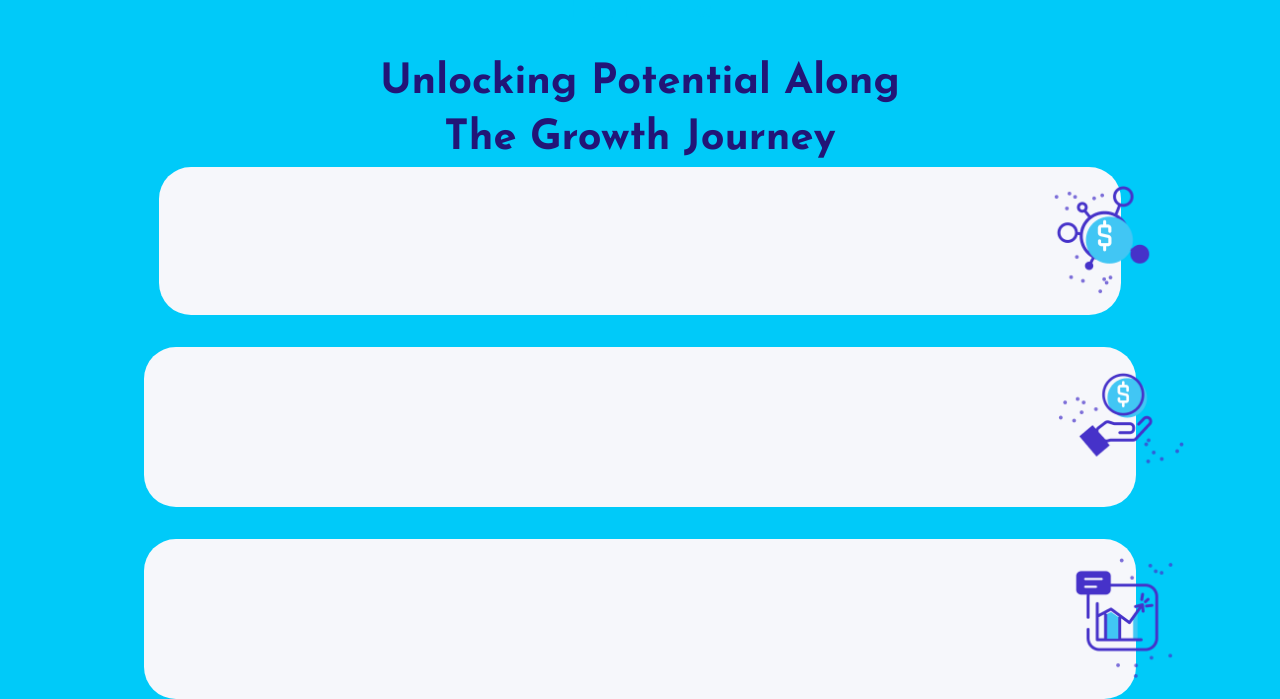
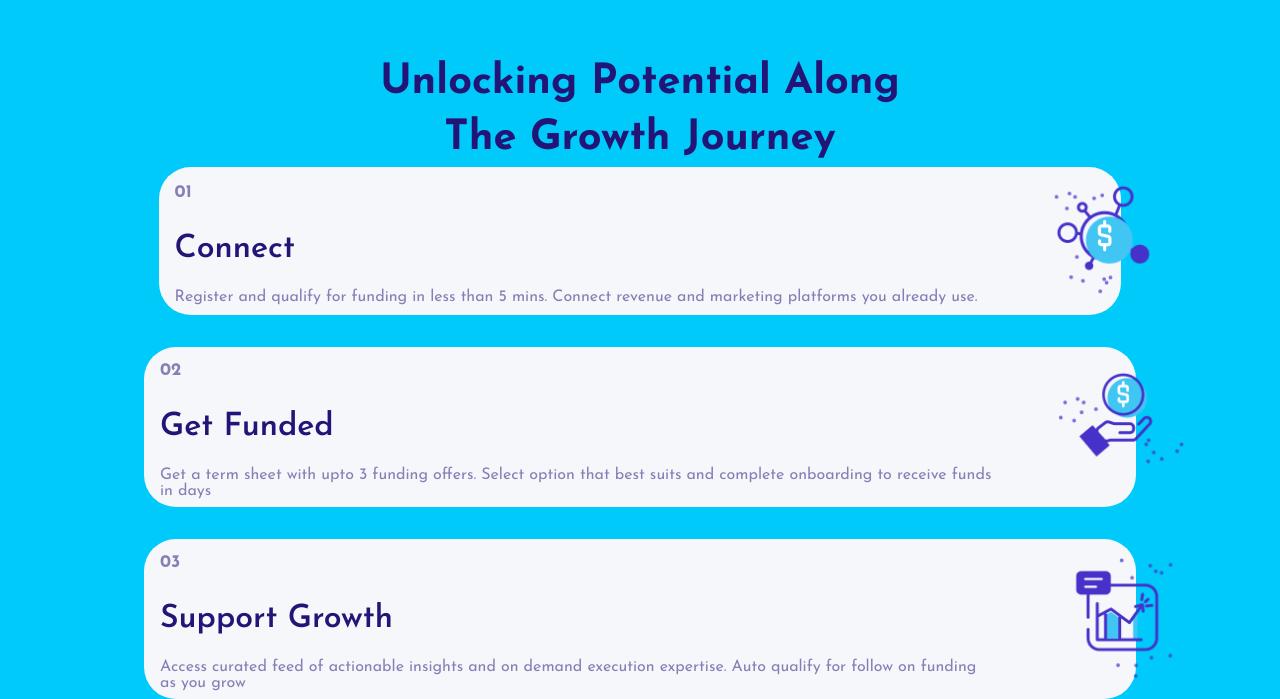
Before and after one commit to MateusBeltrao/Business, a Next.js app: page / in a window 1280 px wide. Shown: the part 3356-4055 px from the top of the page. Built offline with nearby package versions, Linux system fonts and the light colour scheme.

Commit message:
finalizando

```diff
--- a/src/components/howItWorks/HotItWork.jsx
+++ b/src/components/howItWorks/HotItWork.jsx
@@ -58,7 +58,7 @@ const HotItWork = () => {
                                         transition: {
                                             type: 'easeIn',
                                             duration: 1,
-                                            delay: 7
+                                            delay: .5
                                         }
                                     }}
                                 >
```
